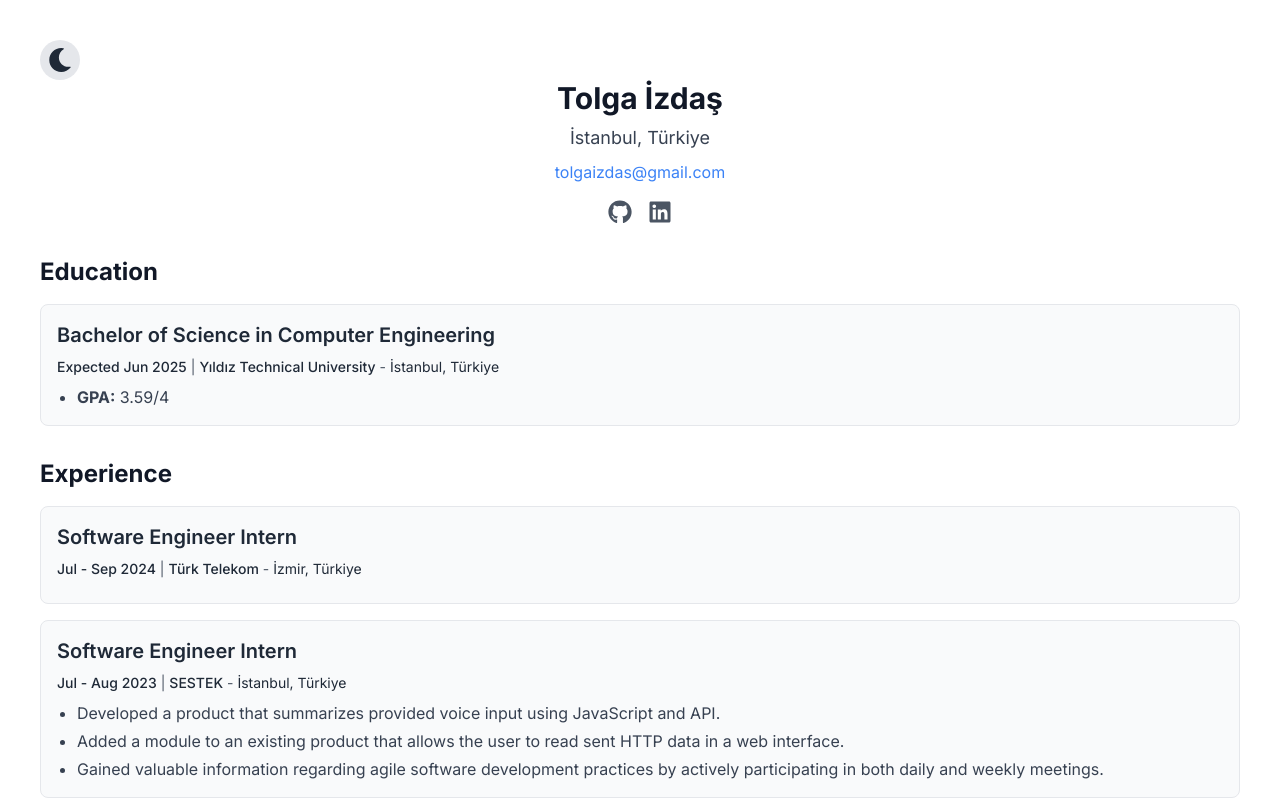
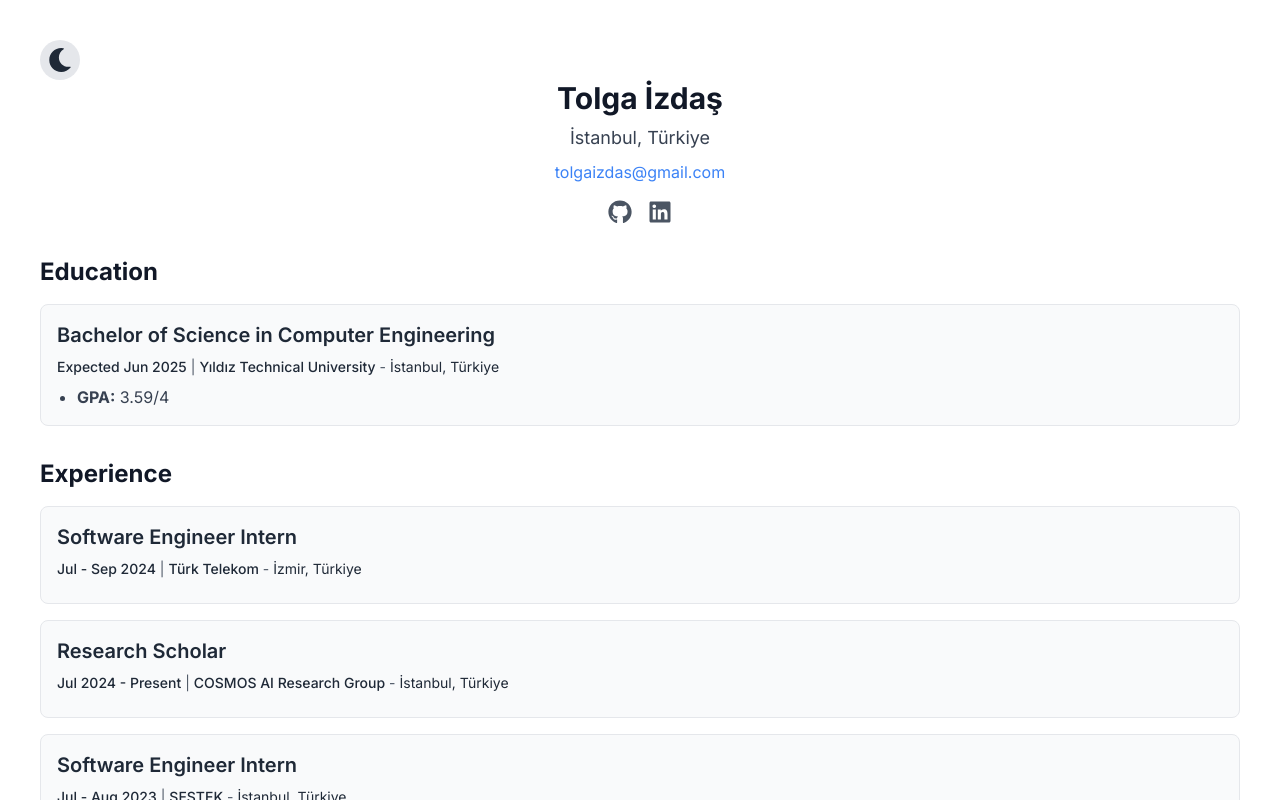
Before and after one commit to tolgaizdas/personal-website, a Next.js app: page / in a window 1280 px wide. Shown: the top 800 px of the page. Built offline with nearby package versions, Linux system fonts and the light colour scheme.

Commit message:
added new experience

```diff
--- a/src/app/page.js
+++ b/src/app/page.js
@@ -34,6 +34,13 @@ export default function Home() {
         date: "Jul - Sep 2024",
         company: "Türk Telekom",
         location: "İzmir, Türkiye",
+        description: [],
+      },
+      {
+        header: "Research Scholar",
+        date: "Jul 2024 - Present",
+        company: "COSMOS AI Research Group",
+        location: "İstanbul, Türkiye",
         description: [],
       },
       {
--- a/src/components/subsection.js
+++ b/src/components/subsection.js
@@ -26,7 +26,7 @@ const Subsection = ({ header, date, company, location, description }) => {
           <li
             key={index}
             className="text-gray-700 dark:text-gray-300"
-            dangerouslySetInnerHTML={{ __html: item }}
+            dangerouslySetInnerHTML={{ __html: item }} // TODO: Using innerHTML can be a security risk. Consider using a library like DOMPurify to avoid this.
           />
         ))}
       </ul>
```
